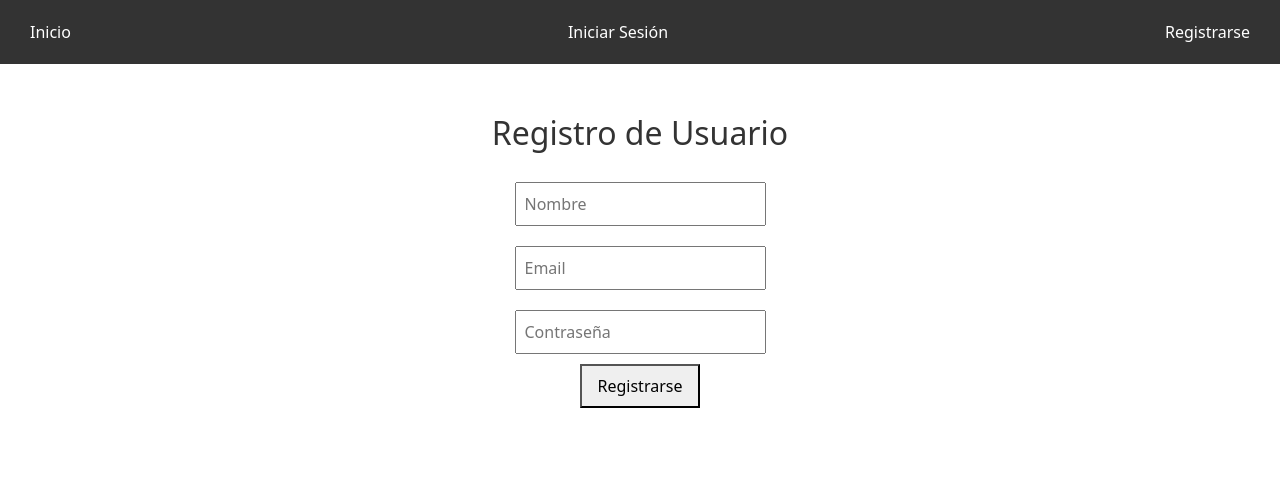
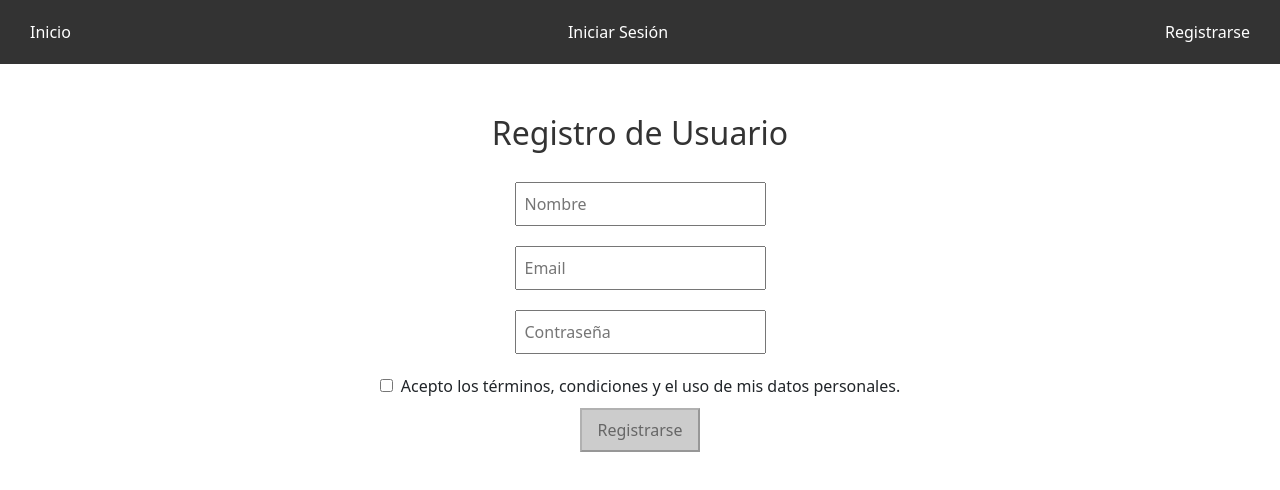
Before and after one commit to joseyonfa919/TFM_Proyecto, a React (Create React App) app in the folder frontend/: page /register in a window 1280 px wide. Shown: the top 490 px of the page. Built offline with nearby package versions, Linux system fonts and the light colour scheme.

Commit message:
Ley de proteccion de datos

```diff
--- a/frontend/src/pages/Register.js
+++ b/frontend/src/pages/Register.js
@@ -10,6 +10,7 @@ function Register() {
   const [name, setName] = useState(''); // Estado para el nombre del usuario
   const [email, setEmail] = useState(''); // Estado para el correo electrónico
   const [password, setPassword] = useState(''); // Estado para la contraseña
+  const [consent, setConsent] = useState(false);
   const navigate = useNavigate(); // Hook para manejar la redirección de rutas
 
     // Este efecto asegura que los campos siempre estén vacíos al cargar la página
@@ -17,6 +18,7 @@ function Register() {
       setName('');
       setEmail('');
       setPassword('');
+      setConsent(false);
     }, []);
   // Función para manejar el registro de usuarios
   const handleRegister = async () => {
@@ -71,8 +73,30 @@ function Register() {
           style={{ margin: '10px', padding: '8px' }}
         />
         <br />
+        {/* Checkbox de consentimiento */}
+        <div style={{ margin: '10px' }}>
+          <input
+            type="checkbox"
+            id="consent"
+            checked={consent}
+            onChange={(e) => setConsent(e.target.checked)}
+            style={{ marginRight: '8px' }}
+          />
+          <label htmlFor="consent">
+            Acepto los términos, condiciones y el uso de mis datos personales.
+          </label>
+        </div>
         {/* Botón para enviar el formulario de registro */}
-        <button onClick={handleRegister} style={{ padding: '8px 16px', cursor: 'pointer' }}>
+        <button
+          onClick={handleRegister}
+          disabled={!consent} // Deshabilitar el botón si no está marcado el checkbox
+          style={{
+            padding: '8px 16px',
+            cursor: consent ? 'pointer' : 'not-allowed',
+            backgroundColor: consent ? '#4CAF50' : '#ccc',
+            color: consent ? '#fff' : '#666',
+          }}
+        >
           Registrarse
         </button>
       </div>
```
